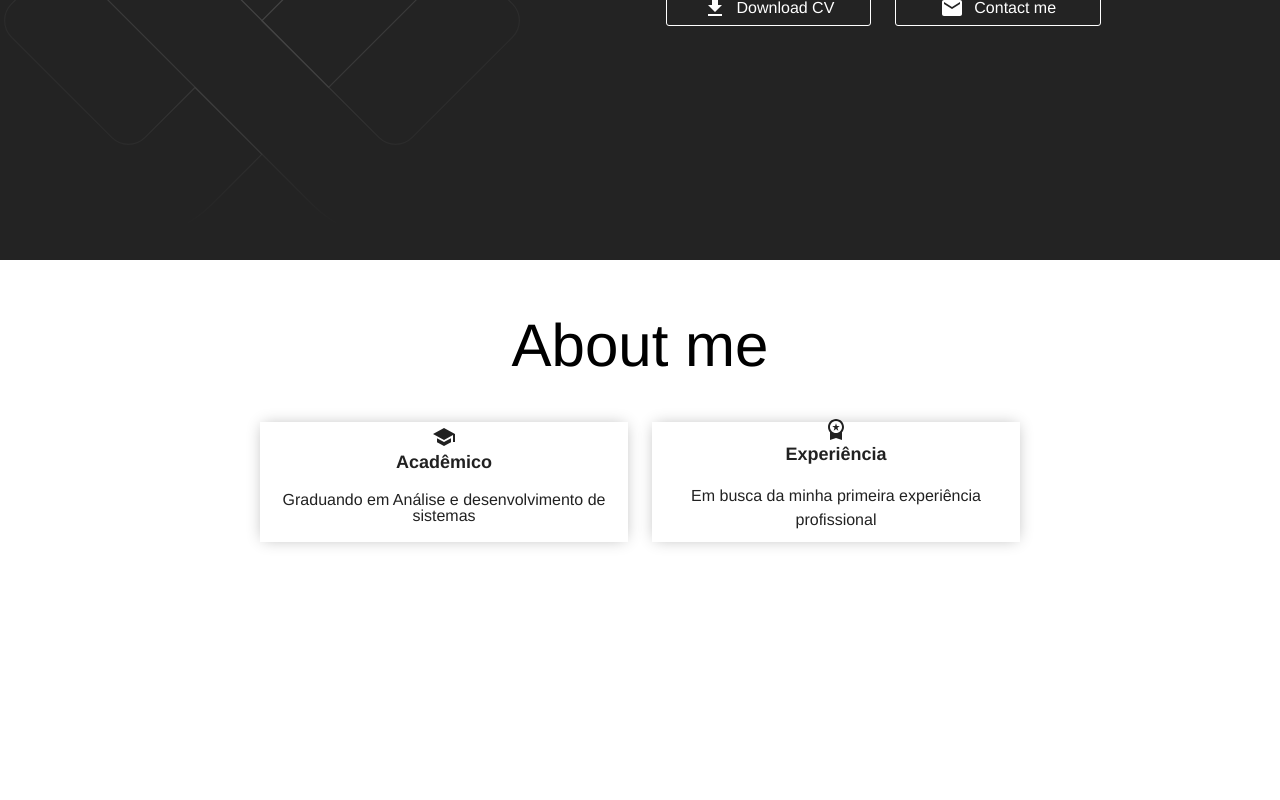
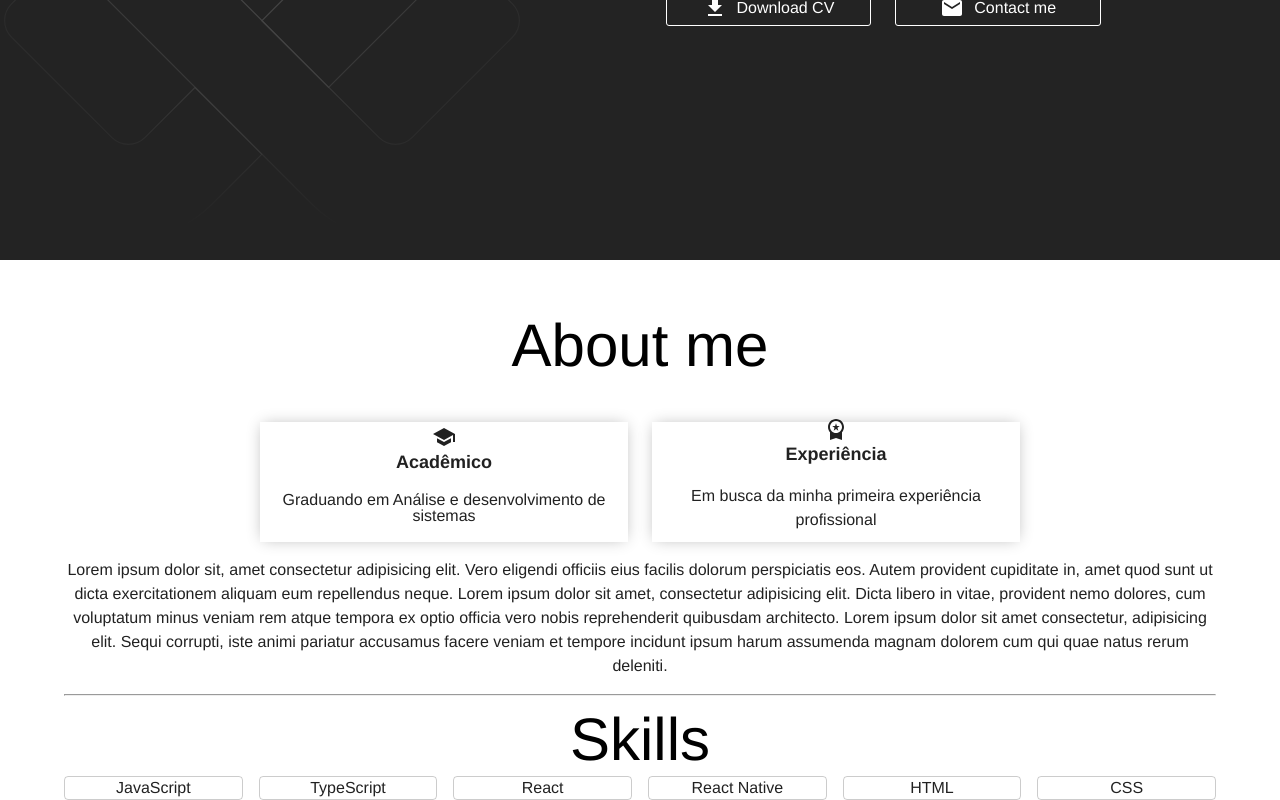
Before and after one commit to cal-oliveira/my-portfolio, a React (Vite) app: page / in a window 1280 px wide. Shown: the part 540-1340 px from the top of the page. Built offline with nearby package versions, Linux system fonts and the light colour scheme.

Commit message:
create section skills

```diff
--- a/src/pages/Home/sections/About/About.tsx
+++ b/src/pages/Home/sections/About/About.tsx
@@ -18,6 +18,16 @@ export function About(){
         justifyContent: "center",
         flexDirection: "column",
         textAlign: "center",
+    }))
+
+    const StyledSkill = styled(Box)(()=>({
+        height: "3vh",
+        width: "100%",
+        display: "flex",
+        justifyContent: "center",
+        alignItems: "center",
+        borderRadius: "4px",
+        border: "1px solid rgba(0,0,0,0.2)"
     }))
 
     return(
@@ -43,6 +53,44 @@ export function About(){
                             </StyledBox>
                         </Grid>
                     </Grid>
+
+                    <p style={{ textAlign: "center", lineHeight: '1.5' }}>Lorem ipsum dolor sit, amet consectetur adipisicing elit. Vero eligendi officiis eius facilis dolorum perspiciatis eos. Autem provident cupiditate in, amet quod sunt ut dicta exercitationem aliquam eum repellendus neque. Lorem ipsum dolor sit amet, consectetur adipisicing elit. Dicta libero in vitae, provident nemo dolores, cum voluptatum minus veniam rem atque tempora ex optio officia vero nobis reprehenderit quibusdam architecto. Lorem ipsum dolor sit amet consectetur, adipisicing elit. Sequi corrupti, iste animi pariatur accusamus facere veniam et tempore incidunt ipsum harum assumenda magnam dolorem cum qui quae natus rerum deleniti.</p>
+                    <hr />
+
+                    <Typography color={"black"} variant="h2" textAlign="center">Skills</Typography>
+                    <Grid container display="flex" justifyContent="center" alignItems="center" spacing={2}>
+                        <Grid item xs={4} md={2}>
+                            <StyledSkill>
+                                <Typography fontWeight="500">JavaScript</Typography>
+                            </StyledSkill>
+                        </Grid>
+                        <Grid item xs={4} md={2}>
+                            <StyledSkill>
+                                <Typography fontWeight="500">TypeScript</Typography>
+                            </StyledSkill>
+                        </Grid>
+                        <Grid item xs={4} md={2}>
+                            <StyledSkill>
+                                <Typography fontWeight="500">React</Typography>
+                            </StyledSkill>
+                        </Grid>
+                        <Grid item xs={4} md={2}>
+                            <StyledSkill>
+                                <Typography fontWeight="500">React Native</Typography>
+                            </StyledSkill>
+                        </Grid>
+                        <Grid item xs={4} md={2}>
+                            <StyledSkill>
+                                <Typography fontWeight="500">HTML</Typography>
+                            </StyledSkill>
+                        </Grid>
+                        <Grid item xs={4} md={2}>
+                            <StyledSkill>
+                                <Typography fontWeight="500">CSS</Typography>
+                            </StyledSkill>
+                        </Grid>
+                    </Grid>
+
                 </Container>
             </StyledAbout>
         </>
```
